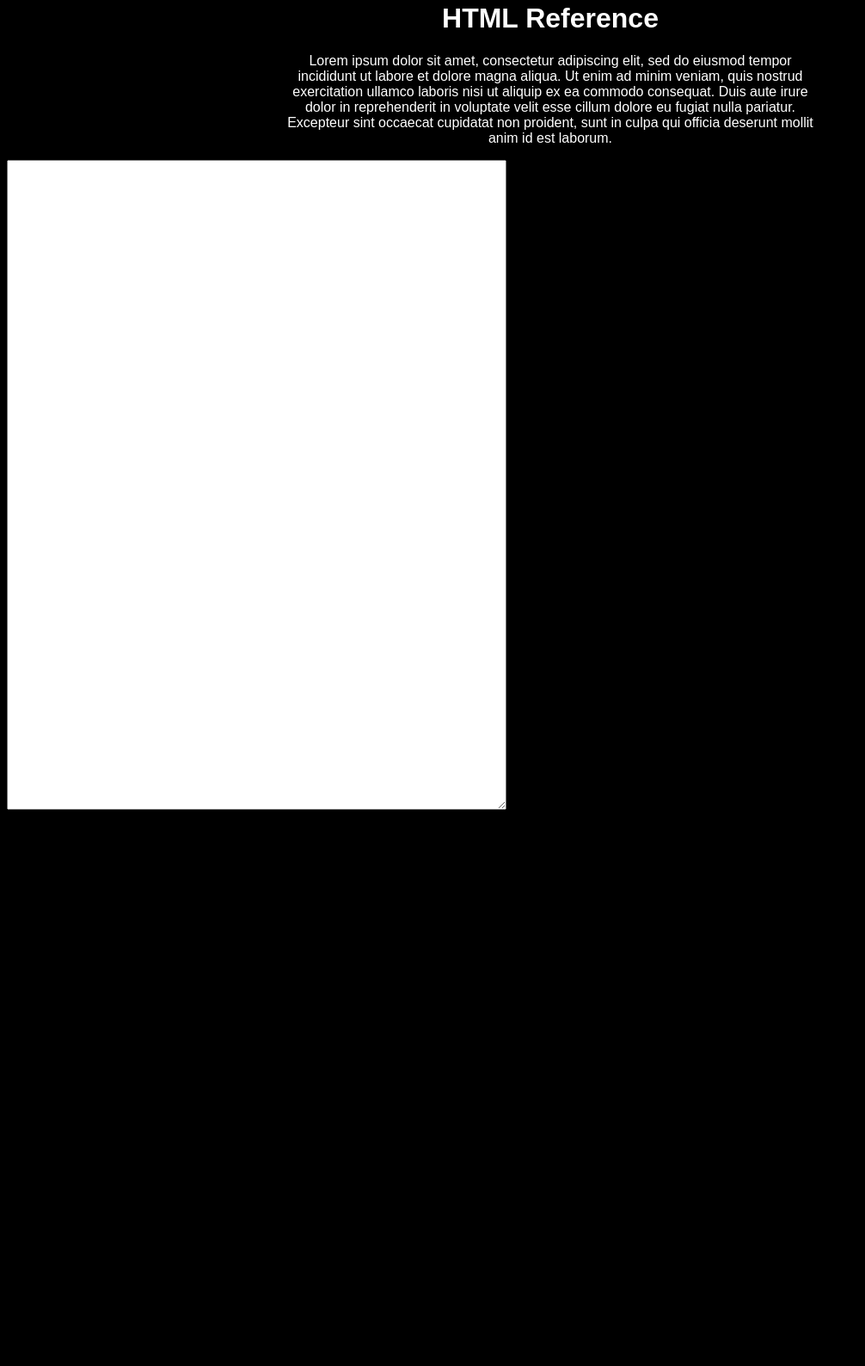
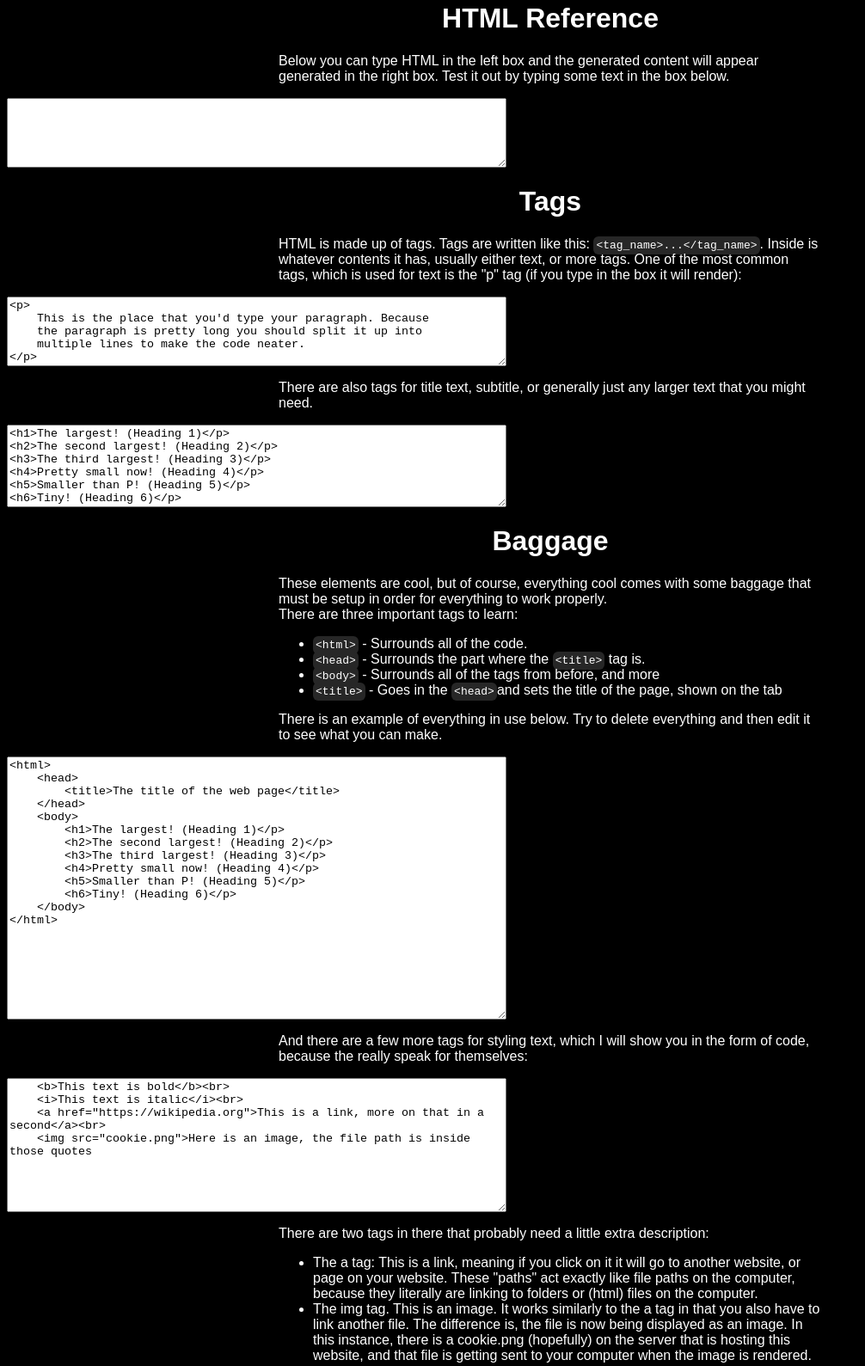
Before and after one commit to carsonetb/computer-science, a plain HTML site: page 7_final_project/html_reference/index.html in a window 1280 px wide. Shown: the part 88-1677 px from the top of the page at 86% size, without its empty margins (0-1006 px from the left). Before the commit the page ends 1038 px from the top, so only its background shows below. Drawn offline with Linux system fonts and the light colour scheme.

Commit message:
First little page. It still looks like trash though

```diff
--- a/7_final_project/html_reference/index.html
+++ b/7_final_project/html_reference/index.html
@@ -10,7 +10,7 @@
                 <li><a href="html_reference">Reference</a></li>
                 <li><a href="wikipedia_imitation">Wikipedia</a></li>
                 <li><a href="restyle_webpage">Restyle</a></li>
-                <li><a href=".">Home</a></li>
+                <li><a href="..">Home</a></li>
                 <li><a href="floating_divs">Floating Divs</a></li>
                 <li><a href="flexbox">Flexbox</a></li>
                 <li><a href="navigation_bar">Navigation Bar</a></li>
@@ -19,13 +19,117 @@
         <div class="contents">
             <h1>HTML Reference</h1>
             <p class="page_description">
-                Lorem ipsum dolor sit amet, consectetur adipiscing elit, sed do eiusmod tempor incididunt ut labore et dolore magna aliqua. Ut enim ad minim veniam, quis nostrud exercitation ullamco laboris nisi ut aliquip ex ea commodo consequat. Duis aute irure dolor in reprehenderit in voluptate velit esse cillum dolore eu fugiat nulla pariatur. Excepteur sint occaecat cupidatat non proident, sunt in culpa qui officia deserunt mollit anim id est laborum.
+                Below you can type HTML in the left box and the generated content will appear
+                generated in the right box. Test it out by typing some text in the box below.
             </p>
         </div>
-            <div class="editor_container" id="code_editor">
-                <textarea custom_css=" " class="code_editor" id="textbox", rows="50" cols="70"></textarea>
-                <div id="htmlhere"></div>
-            </div>
+        <div class="editor_container" id="code_editor">
+            <textarea custom_css=" " class="code_editor" id="textbox", rows="5" cols="70"></textarea>
+            <div id="htmlhere"></div>
+        </div>
+        <div class="contents">
+            <h1>Tags</h1>
+            <p class="page_description">
+                HTML is made up of tags. Tags are written like this: <span class="mono">
+                &lt;tag_name&gt;...&lt;/tag_name&gt;</span>. Inside is whatever contents
+                it has, usually either text, or more tags. One of the most common tags,
+                which is used for text is the "p" tag (if you type in the box it will render):
+            </p>
+        </div>
+        <div class="editor_container" id="code_editor">
+            <textarea custom_css=" " class="code_editor" id="textbox", rows="5" cols="70">
+&lt;p&gt;
+    This is the place that you'd type your paragraph. Because
+    the paragraph is pretty long you should split it up into
+    multiple lines to make the code neater.
+&lt;/p&gt;</textarea>
+            <div id="htmlhere"></div>
+        </div>
+        <div class="contents">
+            <p class="page_description">
+                There are also tags for title text, subtitle, or generally just any larger
+                text that you might need.
+            </p>
+        </div>
+        <div class="editor_container" id="code_editor">
+            <textarea custom_css=" " class="code_editor" id="textbox", rows="6" cols="70">
+&lt;h1&gt;The largest! (Heading 1)&lt;/p&gt;
+&lt;h2&gt;The second largest! (Heading 2)&lt;/p&gt;
+&lt;h3&gt;The third largest! (Heading 3)&lt;/p&gt;
+&lt;h4&gt;Pretty small now! (Heading 4)&lt;/p&gt;
+&lt;h5&gt;Smaller than P! (Heading 5)&lt;/p&gt;
+&lt;h6&gt;Tiny! (Heading 6)&lt;/p&gt;</textarea>
+            <div id="htmlhere"></div>
+        </div>
+        <div class="contents">
+            <h1>Baggage</h1>
+            <p class="page_description">
+                These elements are cool, but of course, everything cool comes with some
+                baggage that must be setup in order for everything to work properly.
+                <br>
+                There are three important tags to learn:
+            </p>
+            <ul>
+                <li><span class="mono">&lt;html&gt;</span> - Surrounds all of the code.</li>
+                <li><span class="mono">&lt;head&gt;</span> - Surrounds the part where the <span class="mono">&lt;title&gt;</span> tag is.</li>
+                <li><span class="mono">&lt;body&gt;</span> - Surrounds all of the tags from before, and more</li>
+                <li><span class="mono">&lt;title&gt;</span> - Goes in the <span class="mono">&lt;head&gt;</span>and sets the title of the page, shown on the tab</li>
+            </ul>
+            <p class="page_description">
+                There is an example of everything in use below. Try to delete
+                everything and then edit it to see what you can make.
+            </p>
+        </div>
+        <div class="editor_container" id="code_editor">
+            <textarea custom_css=" " class="code_editor" id="textbox", rows="20" cols="70">
+&lt;html&gt;
+    &lt;head&gt;
+        &lt;title&gt;The title of the web page&lt;/title&gt;
+    &lt;/head&gt;
+    &lt;body&gt;
+        &lt;h1&gt;The largest! (Heading 1)&lt;/p&gt;
+        &lt;h2&gt;The second largest! (Heading 2)&lt;/p&gt;
+        &lt;h3&gt;The third largest! (Heading 3)&lt;/p&gt;
+        &lt;h4&gt;Pretty small now! (Heading 4)&lt;/p&gt;
+        &lt;h5&gt;Smaller than P! (Heading 5)&lt;/p&gt;
+        &lt;h6&gt;Tiny! (Heading 6)&lt;/p&gt;
+    &lt;/body&gt;
+&lt;/html&gt;</textarea>
+            <div id="htmlhere"></div>
+        </div>
+        <div class="contents">
+            <p class="page_description">
+                And there are a few more tags for styling text, which I will show you
+                in the form of code, because the really speak for themselves:
+            </p>
+        </div>
+        <div class="editor_container" id="code_editor">
+            <textarea custom_css=" " class="code_editor" id="textbox", rows="10" cols="70">
+    &lt;b&gt;This text is bold&lt;/b&gt;&lt;br&gt;
+    &lt;i&gt;This text is italic&lt;/i&gt;&lt;br&gt;
+    &lt;a href="https://wikipedia.org"&gt;This is a link, more on that in a second&lt;/a&gt;&lt;br&gt;
+    &lt;img src="cookie.png"&gt;Here is an image, the file path is inside those quotes</textarea>
+            <div id="htmlhere"></div>
+        </div>
+        <div class="contents">
+            <p class="page_description">
+                There are two tags in there that probably need a little extra description:
+            </p>
+            <ul>
+                <li>The a tag: This is a link, meaning if you click on it it will go to
+                    another website, or page on your website. These "paths" act exactly
+                    like file paths on the computer, because they literally are linking
+                    to folders or (html) files on the computer.
+                </li>
+                <li>The img tag. This is an image. It works similarly to the a tag in that
+                    you also have to link another file. The difference is, the file is now
+                    being displayed as an image. In this instance, there is a cookie.png
+                    (hopefully) on the server that is hosting this website, and that file
+                    is getting sent to your computer when the image is rendered.
+                </li>
+            </ul>
+        </div>
+
         <script src="../script.js"></script>
     </body>
 </html>
--- a/7_final_project/script.js
+++ b/7_final_project/script.js
@@ -38,11 +38,11 @@ code_editors.forEach(element => {
                         break;
                     }
                 }
-                if (line.trim().endsWith(">") && !line.split("<").reverse()[0].includes("/")) {
+                if (line.trim().endsWith(">") && !to_selection.split("<").reverse()[0].includes("/")) {
                     tabs += 1;
                 }
                 to_cursor = to_selection + "\n" + "\t".repeat(tabs);
-                this.value = to_cursor + (from_selection.startsWith("<") ? "\n" + "\t".repeat(tabs - 1) : "") + from_selection
+                this.value = to_cursor + (from_selection.startsWith("<") ? "\n" + "\t".repeat(Math.max(tabs - 1, 0)) : "") + from_selection
                 this.selectionStart = to_cursor.length
                 this.selectionEnd = to_cursor.length
             }
@@ -76,7 +76,14 @@ code_editors.forEach(element => {
 
 code_editors.forEach(element => {element.querySelector("#textbox").addEventListener("input", function(e) {
     parent = this.parentNode
-    parent.querySelector("#htmlhere").innerHTML = "<div class=\"fakebody\">" + e.target.value + "</div>"
+    if (e.target.value.includes("<script>")) {
+        e.target.value = ""
+        alert("You can't have scripts! I will now happily delete all your work");
+        return;
+    }
+    else {
+        parent.querySelector("#htmlhere").innerHTML = "<div class=\"fakebody\">" + e.target.value + "</div>"
+    }
 })})
 
 code_editors.forEach(element => {
@@ -100,9 +107,9 @@ function css_pressed(e) {
 function set_css(unsanitized) {
     var css = "#htmlhere {width: 50%; padding: 20px; background-color: white; color: black; font-family: serif} #htmlhere h1 {text-align: left}"
     for (i = 0; i < unsanitized.split("}").length - 1; i++) {
-        css += "#htmlhere " + unsanitized.split("}")[i] + "}"
+        css += "#htmlhere " + unsanitized.split("}")[i] + ""
     }
-    css.replaceAll("body {", "#htmlhere {")
+    console.log(css)
     document.getElementById("custom-style").textContent = css
 
 }
--- a/7_final_project/style.css
+++ b/7_final_project/style.css
@@ -10,11 +10,6 @@ body {
 h1 {
     text-align: center;
 }
-
-.page_description {
-    text-align: center;
-}
-
 .pagelink_row {
     display: flex;
     justify-content: center;
@@ -79,3 +74,17 @@ h1 {
 .editor_container {
     display: flex;
 }
+
+.mono {
+    font-family: monospace;
+    background-color: rgb(39, 39, 39);
+    border-radius: 6px;
+    padding: 3px;
+}
+
+.codebox {
+    font-family: monospace;
+    background-color: rgb(39, 39, 39);
+    border-radius: 6px;
+    padding: 10px;
+}
```
Also changed, not shown: 7_final_project/html_reference/cookie.png (added).
